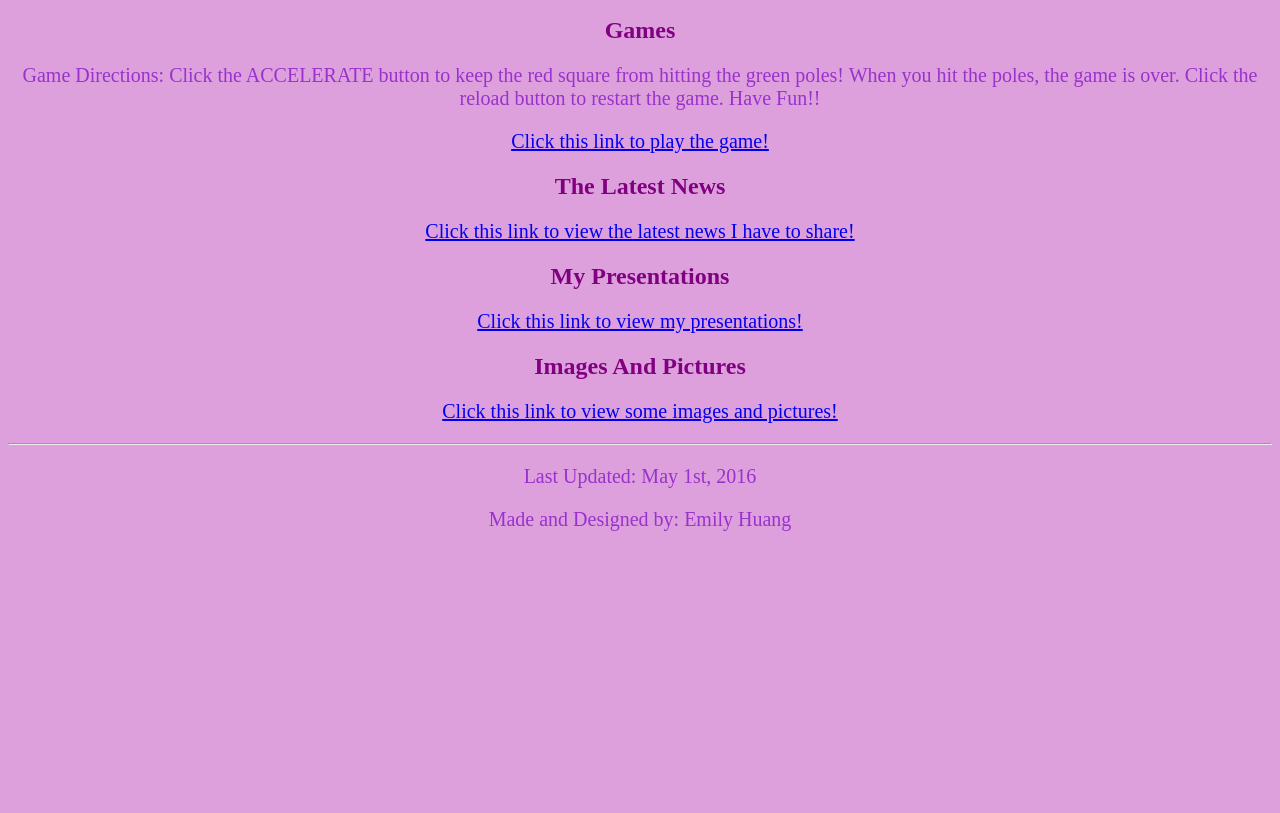
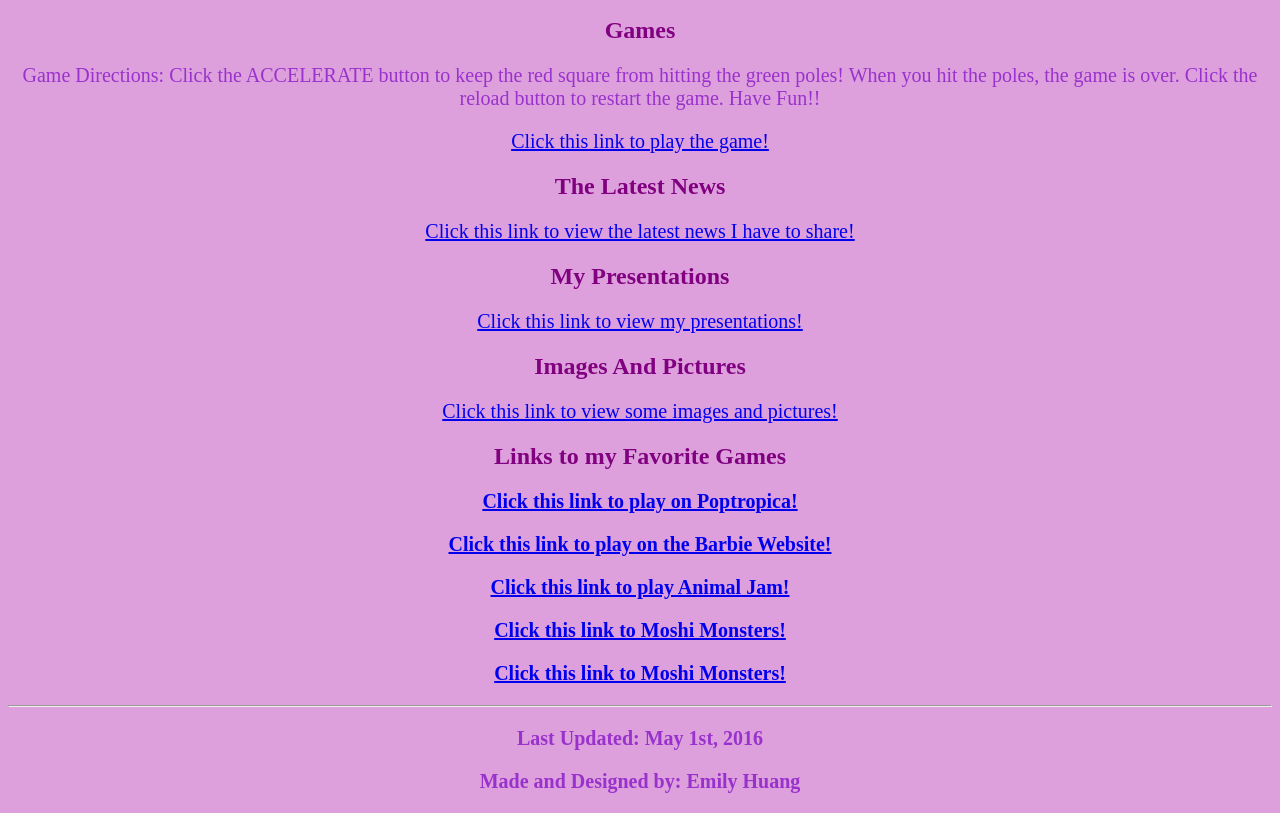
Before and after one commit to huangrenhuai/Emily, a plain HTML site: page index.html in a window 1280 px wide. Shown: the part 129-942 px from the top of the page. Before the commit the page ends 800 px from the top, so only its background shows below. Drawn offline with Linux system fonts and the light colour scheme.

Commit message:
add links.

```diff
--- a/index.html
+++ b/index.html
@@ -64,6 +64,19 @@ your way through my website!</p>
 
 <p><a href="Images.html">Click this link to view some images and pictures!</a></p>
 
+<h2>Links to my Favorite Games<h2>
+
+<p><a href="http://www.poptropica.com/">Click this link to play on Poptropica!</a></p>
+
+
+<p><a href="http://kids.barbie.com/">Click this link to play on the Barbie Website!</a></p>
+
+<p><a href="animaljam.com">Click this link to play Animal Jam!</a></p>
+
+<p><a href="http://www.moshimonsters.com/">Click this link to Moshi Monsters!</a></p>
+
+<p><a href="http://play.monsterhigh.com/">Click this link to Moshi Monsters!</a></p>
+
 <hr>
 
 <p>Last Updated: May 1st, 2016</p>
```
